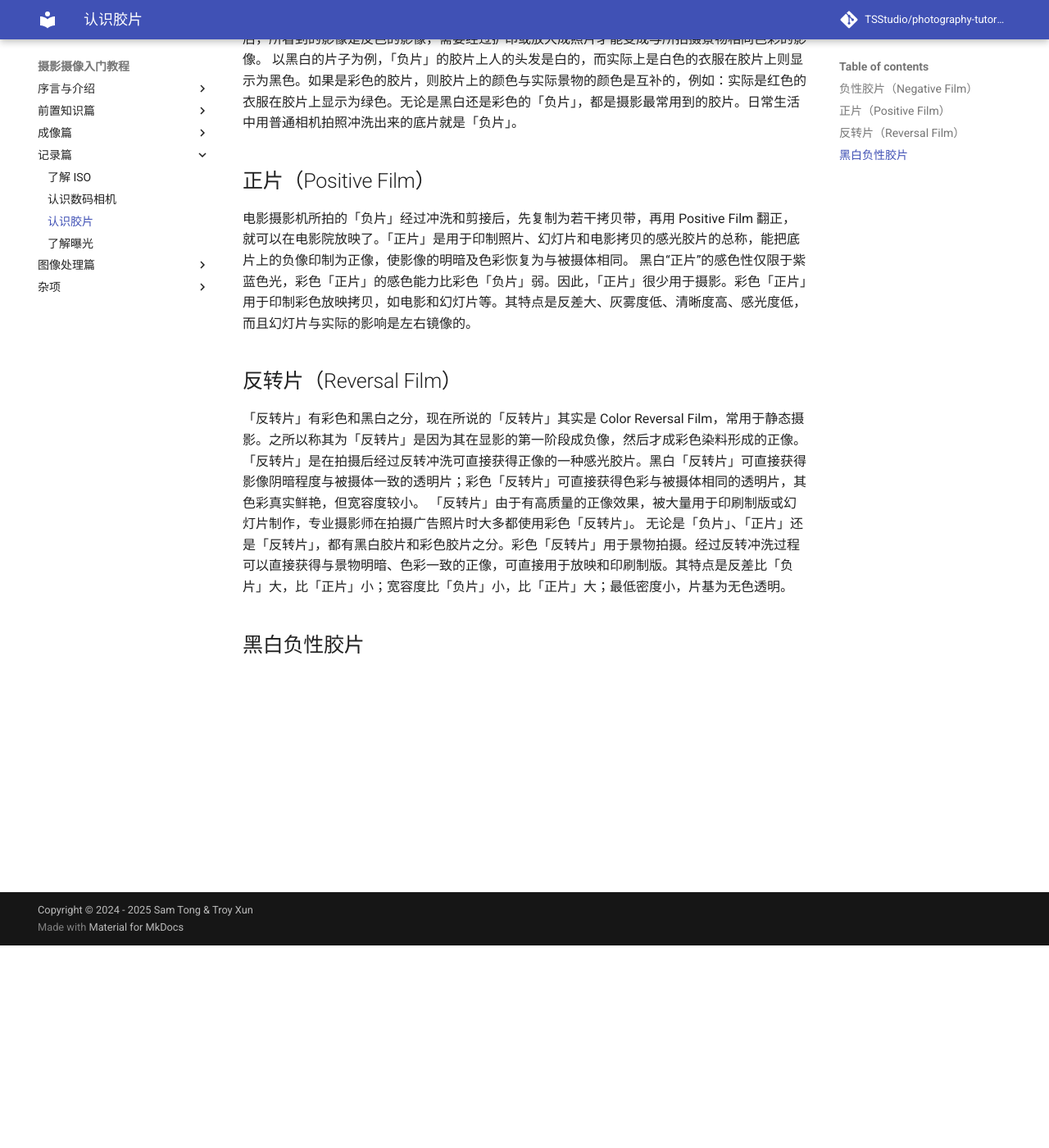
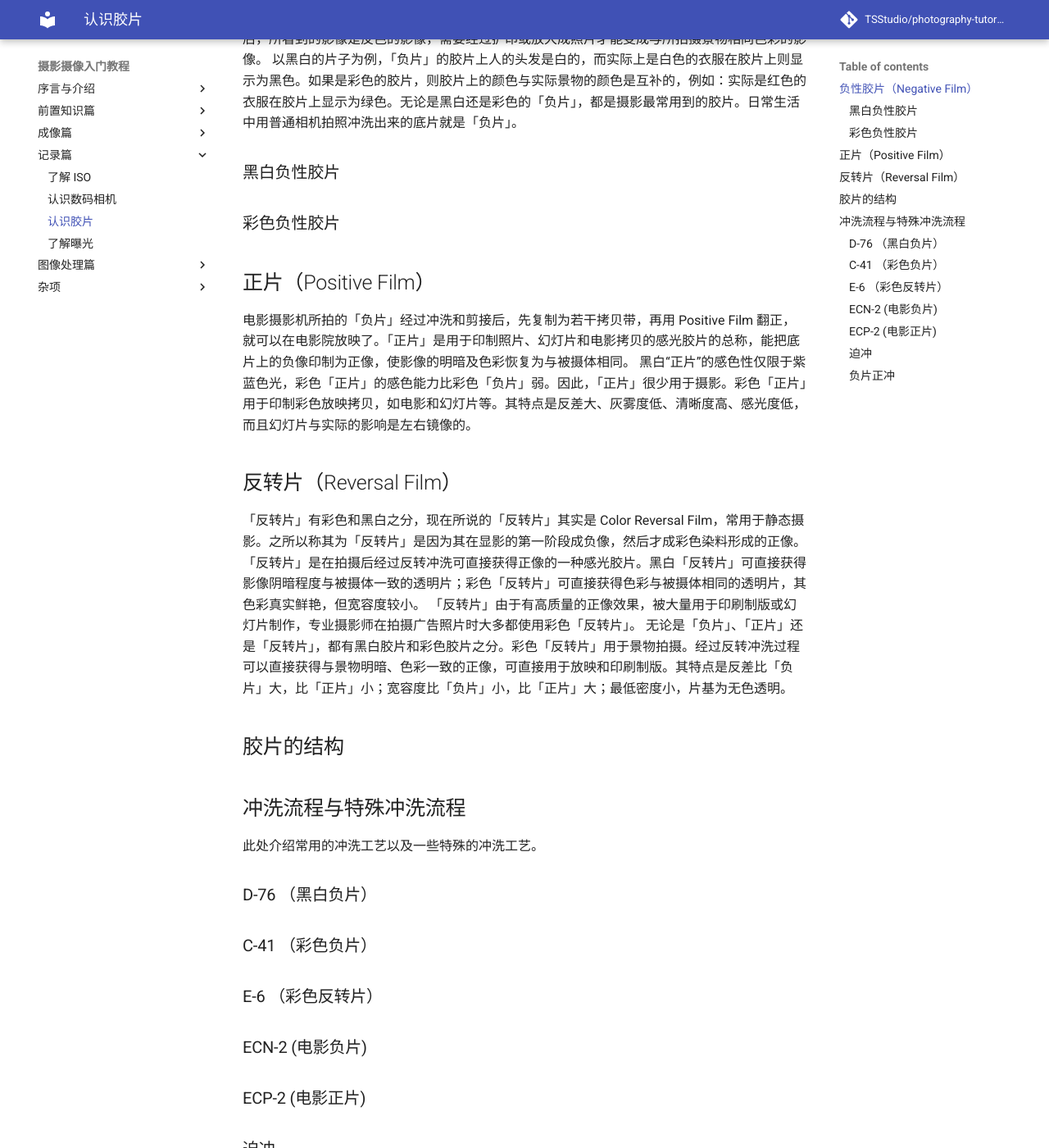
Before and after one commit to troyxun/photography-tutorial, an MkDocs documentation site: the page built from docs/film.md, in a window 1280 px wide and 1400 px high, scrolled down 247 px. Shown: the whole window at 82% size. Built offline with MkDocs 1.6.1 and Material for MkDocs 9.7.7, drawn with Linux system fonts in a browser that asks for light colours; comment, search, counter and statistics services are not loaded.

Commit message:
Add film plot

```diff
--- a/docs/film.md
+++ b/docs/film.md
@@ -4,6 +4,9 @@
 负性胶片（简称「负片」）是经曝光和显影加工后得到的影像，其明暗与被摄体相反，其色彩为被摄体的补色。「负片」需要经过印放在照片上才能还原为正像。简单地说，拍摄的胶片冲洗出来以后，所看到的影像是反色的影像，需要经过扩印或放大成照片才能变成与所拍摄景物相同色彩的影像。
 以黑白的片子为例，「负片」的胶片上人的头发是白的，而实际上是白色的衣服在胶片上则显示为黑色。如果是彩色的胶片，则胶片上的颜色与实际景物的颜色是互补的，例如：实际是红色的衣服在胶片上显示为绿色。无论是黑白还是彩色的「负片」，都是摄影最常用到的胶片。日常生活中用普通相机拍照冲洗出来的底片就是「负片」。
 
+### 黑白负性胶片
+
+### 彩色负性胶片
 
 ## 正片（Positive Film）
 电影摄影机所拍的「负片」经过冲洗和剪接后，先复制为若干拷贝带，再用 Positive Film 翻正，就可以在电影院放映了。「正片」是用于印制照片、幻灯片和电影拷贝的感光胶片的总称，能把底片上的负像印制为正像，使影像的明暗及色彩恢复为与被摄体相同。
@@ -13,4 +16,22 @@
 「反转片」有彩色和黑白之分，现在所说的「反转片」其实是 Color Reversal Film，常用于静态摄影。之所以称其为「反转片」是因为其在显影的第一阶段成负像，然后才成彩色染料形成的正像。「反转片」是在拍摄后经过反转冲洗可直接获得正像的一种感光胶片。黑白「反转片」可直接获得影像阴暗程度与被摄体一致的透明片；彩色「反转片」可直接获得色彩与被摄体相同的透明片，其色彩真实鲜艳，但宽容度较小。
 「反转片」由于有高质量的正像效果，被大量用于印刷制版或幻灯片制作，专业摄影师在拍摄广告照片时大多都使用彩色「反转片」。 无论是「负片」、「正片」还是「反转片」，都有黑白胶片和彩色胶片之分。彩色「反转片」用于景物拍摄。经过反转冲洗过程可以直接获得与景物明暗、色彩一致的正像，可直接用于放映和印刷制版。其特点是反差比「负片」大，比「正片」小；宽容度比「负片」小，比「正片」大；最低密度小，片基为无色透明。
 
-## 黑白负性胶片
+## 胶片的结构
+
+## 冲洗流程与特殊冲洗流程
+
+此处介绍常用的冲洗工艺以及一些特殊的冲洗工艺。
+
+### D-76 （黑白负片）
+
+### C-41 （彩色负片）
+
+### E-6 （彩色反转片）
+
+### ECN-2 (电影负片)
+
+### ECP-2 (电影正片)
+
+### 迫冲
+
+### 负片正冲
```
